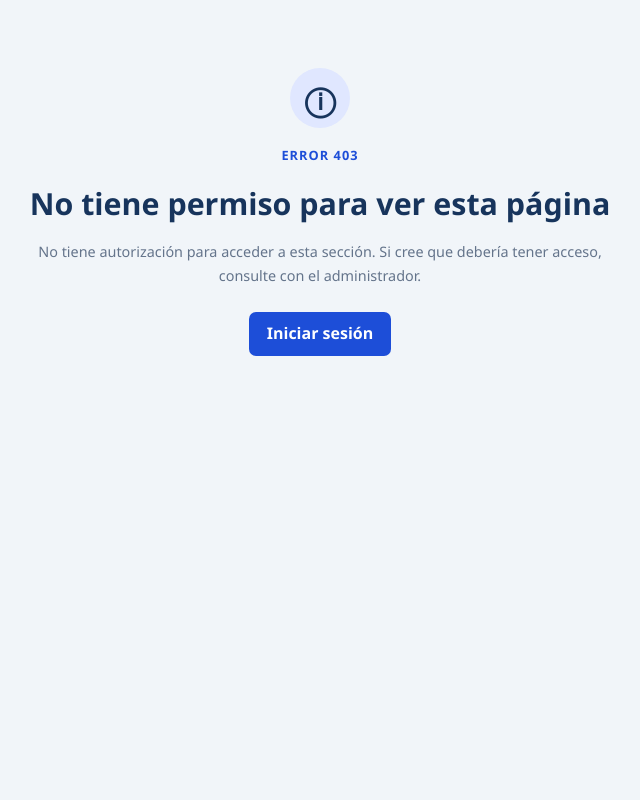
After one commit to fran0699/titulos-universitarios, a Spring app: template src/main/resources/templates/error/403.html in a window 1280 px wide. The commit adds this page. Shown: the whole page, without its empty margins (320-960 px from the left). Run offline with Thymeleaf, Linux system fonts and the light colour scheme; the template is opened without the code that fills it, so the values that code supplies are empty; some of the project's set-up classes (security, data sources, template engines, error pages and the like) are left out, and stand-ins take their place.

Commit message:
T-4.5.1-T-4.5.2: implementar y probar paginas de error

```diff
--- a/src/main/java/pa/edu/utp/titulos_universitarios/security/SecurityConfig.java
+++ b/src/main/java/pa/edu/utp/titulos_universitarios/security/SecurityConfig.java
@@ -56,7 +56,7 @@ public class SecurityConfig {
                         // formulario (/verificar) y el resultado (/verificar/{codigo});
                         // la hoja de estilos propia tambien debe ser publica, o sin
                         // sesion la pantalla redirigiria al login para cargar el CSS (CA8).
-                        .requestMatchers("/verificar/**", "/css/verificacion.css").permitAll()
+                        .requestMatchers("/verificar/**", "/css/verificacion.css", "/css/titulos.css").permitAll()
                         // T-4.10.2 (HU-4.10): /error queda accesible para que el código
                         // original (401 o 403) llegue tal cual al cliente. Spring Boot no
                         // muestra detalles técnicos en esa página por defecto.
--- a/src/main/resources/application.properties
+++ b/src/main/resources/application.properties
@@ -19,3 +19,9 @@ titulos.verificacion.url=${TITULOS_VERIFICACION_URL:http://localhost:8080/verifi
 # Los acentos van escapados en Unicode porque Spring Boot lee este archivo como
 # ISO-8859-1 y escritos directamente salian rotos en pantalla.
 titulos.institucion.nombre=Universidad Tecnol\u00f3gica de Panam\u00e1
+
+# HU-4.5: evitar exponer informacion tecnica en paginas de error.
+server.error.include-message=never
+server.error.include-stacktrace=never
+server.error.include-binding-errors=never
+server.error.include-exception=false
--- a/src/main/resources/static/css/titulos.css
+++ b/src/main/resources/static/css/titulos.css
@@ -409,3 +409,72 @@ a.button {
     font-size: 0.875rem;
     line-height: 1.4;
 }
+
+
+
+/* HU-4.5: estilos de las paginas de error 403, 404 y 500 */
+
+.error-page {
+    display: flex;
+    justify-content: center;
+    align-items: flex-start;
+    min-height: calc(100vh - 64px);
+    padding: 68px 16px 48px;
+    background: #f1f5f9;
+}
+
+.error-content {
+    width: min(100%, 650px);
+    text-align: center;
+}
+
+.error-icon {
+    display: flex;
+    align-items: center;
+    justify-content: center;
+    width: 60px;
+    height: 60px;
+    margin: 0 auto 18px;
+    border-radius: 50%;
+    background: #e0e7ff;
+    color: var(--color-heading);
+    font-size: 30px;
+    font-weight: 600;
+}
+
+.error-code {
+    margin: 0 0 20px;
+    color: var(--color-primary);
+    font-size: 0.8rem;
+    font-weight: 700;
+    letter-spacing: 0.08em;
+}
+
+.error-content h1 {
+    margin: 0;
+    color: var(--color-heading);
+    font-size: clamp(1.4rem, 4vw, 1.9rem);
+    line-height: 1.3;
+}
+
+.error-description {
+    max-width: 620px;
+    margin: 16px auto 24px;
+    color: var(--color-muted);
+    font-size: 0.9rem;
+    line-height: 1.7;
+}
+
+.error-content .button {
+    min-height: 44px;
+}
+
+@media (max-width: 600px) {
+    .error-page {
+        padding-top: 48px;
+    }
+
+    .error-content h1 {
+        font-size: 1.4rem;
+    }
+}
--- /dev/null
+++ b/src/main/resources/templates/error/403.html
@@ -0,0 +1,51 @@
+
+<!DOCTYPE html>
+<html lang="es" xmlns:th="http://www.thymeleaf.org">
+<head>
+    <meta charset="UTF-8">
+    <meta name="viewport" content="width=device-width, initial-scale=1.0">
+    <title>Error 403 - Acceso denegado</title>
+    <link rel="stylesheet" th:href="@{/css/titulos.css}">
+</head>
+<body>
+
+<!-- El encabezado solo aparece para el personal autorizado. -->
+<th:block th:if="${usuarioActual != null
+        and (usuarioActual.registrador or usuarioActual.aprobador)}">
+    <header th:replace="~{fragments/encabezado :: encabezado}"></header>
+</th:block>
+
+<main class="error-page">
+    <section class="error-content" aria-labelledby="error-title">
+
+        <div class="error-icon" aria-hidden="true">ⓘ</div>
+
+        <p class="error-code">ERROR 403</p>
+
+        <h1 id="error-title">
+            No tiene permiso para ver esta página
+        </h1>
+
+        <p class="error-description">
+            No tiene autorización para acceder a esta sección.
+            Si cree que debería tener acceso, consulte con el administrador.
+        </p>
+
+        <a class="button button-primary"
+           th:if="${usuarioActual != null
+                   and (usuarioActual.registrador or usuarioActual.aprobador)}"
+           th:href="@{/titulos}">
+            Volver a Títulos
+        </a>
+
+        <a class="button button-primary"
+           th:if="${usuarioActual == null}"
+           th:href="@{/login}">
+            Iniciar sesión
+        </a>
+
+    </section>
+</main>
+
+</body>
+</html>
```
Also changed, not shown: src/main/resources/templates/error/404.html (added, +51 -0 lines), src/main/resources/templates/error/500.html (added, +51 -0 lines), 1 other file.
